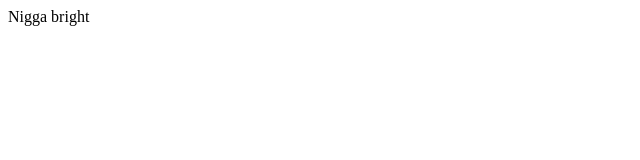
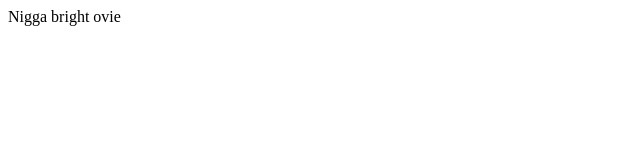
Before and after one commit to brightdxmien/first-flutter, a plain HTML site: page index.html in a window 1280 px wide. Shown: the full height of the page, 0-640 px from the left. Drawn offline with Linux system fonts and the light colour scheme.

Commit message:
added ovie
added ovie

```diff
--- a/index.html
+++ b/index.html
@@ -8,5 +8,6 @@
 <body>
     Nigga
     bright
+    ovie
 </body>
 </html>
```
